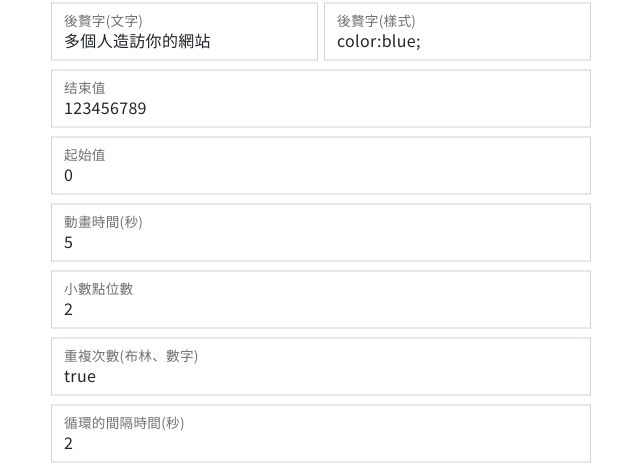
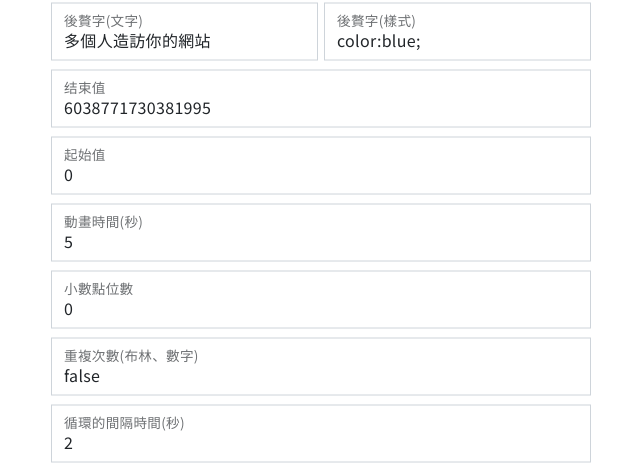
Before and after one commit to MizuYang/vue-countup-v3, a Vue app: page /#/ in a window 1280 px wide. Shown: the part 201-665 px from the top of the page, without its empty margins (319-959 px from the left). Built offline with nearby package versions, Linux system fonts and the light colour scheme.

Commit message:
新增 options 選項

```diff
--- a/src/components/HelloWorld.vue
+++ b/src/components/HelloWorld.vue
@@ -1,6 +1,8 @@
 <template>
   <div class="position-absolute-center text-center">
-    <CountUp v-bind="property" class="text-20">
+    <!-- 測試滾動才發現播放動畫 -->
+    <!-- <div style="margin-bottom:2000px;"></div> -->
+    <CountUp ref="countupRef" v-bind="property" class="text-30">
       <!-- 前贅字 -->
       <template #prefix>
         <span class="text-14 me-2" :style="textFixSlot['prefix'].style">
@@ -40,6 +42,7 @@
           </div>
         </div>
       </div>
+
       <!-- 屬性 -->
       <div v-for="item in setupProperty" :key="item.enName">
         <div class="form-floating mb-3">
@@ -59,6 +62,7 @@
 import CountUp from 'vue-countup-v3'
 import { ref } from 'vue'
 
+const countupRef = ref(null)
 const textFixSlot = ref({
   prefix: { // 前贅字
     cnName: '前贅字',
@@ -74,19 +78,25 @@ const textFixSlot = ref({
   }
 })
 const property = ref({
-  endVal: '123456789', // 结束值
+  endVal: String(Math.random() * 10).split('.').join(''), // 结束值
   startVal: 0, // 起始值
   duration: 5, // 動畫時間(秒)
-  decimalPlaces: 2, // 小數點位數
+  decimalPlaces: 0, // 小數點位數
   // autoplay: false, // 是否自動開始
-  loop: true, // 重複次數(布林、數字)
+  loop: false, // 重複次數(布林、數字)
   delay: 2, // 循環的間隔時間(秒)
   options: {
-    // CountUp 套件的其他選項
-    separator: ',',
-    decimal: '.'
+    useGrouping: true, // 是否開啟千分位
+    separator: ',', // 千分位使用的符號
+    decimal: '.',
+    enableScrollSpy: true, // 在可視範圍內才開始動畫
+    scrollSpyDelay: 2000 // 目標進入可視範圍後的延遲播放時間 (毫秒)
+    // formattingFn: function (n) { // 格式化
+    // return `${n}測試XD`
+    // }
   }
 })
+
 // 用來迴圈跑出設定區塊的資料
 const setupProperty = ref({
   endVal: {
```
